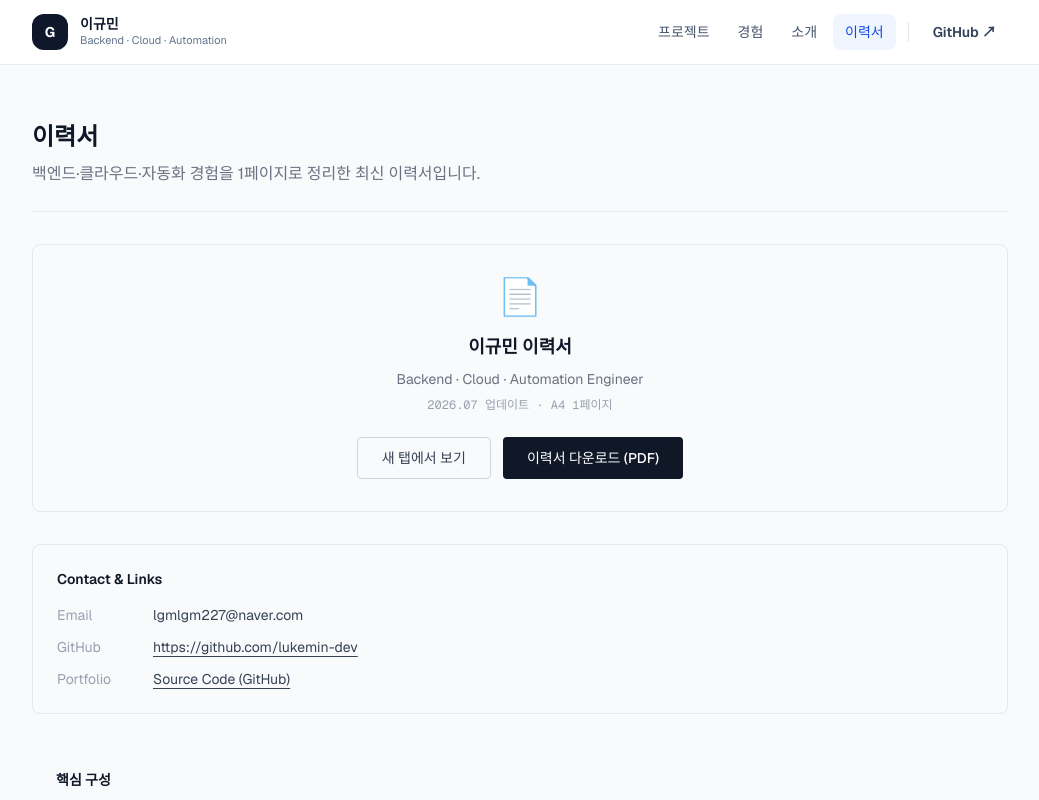
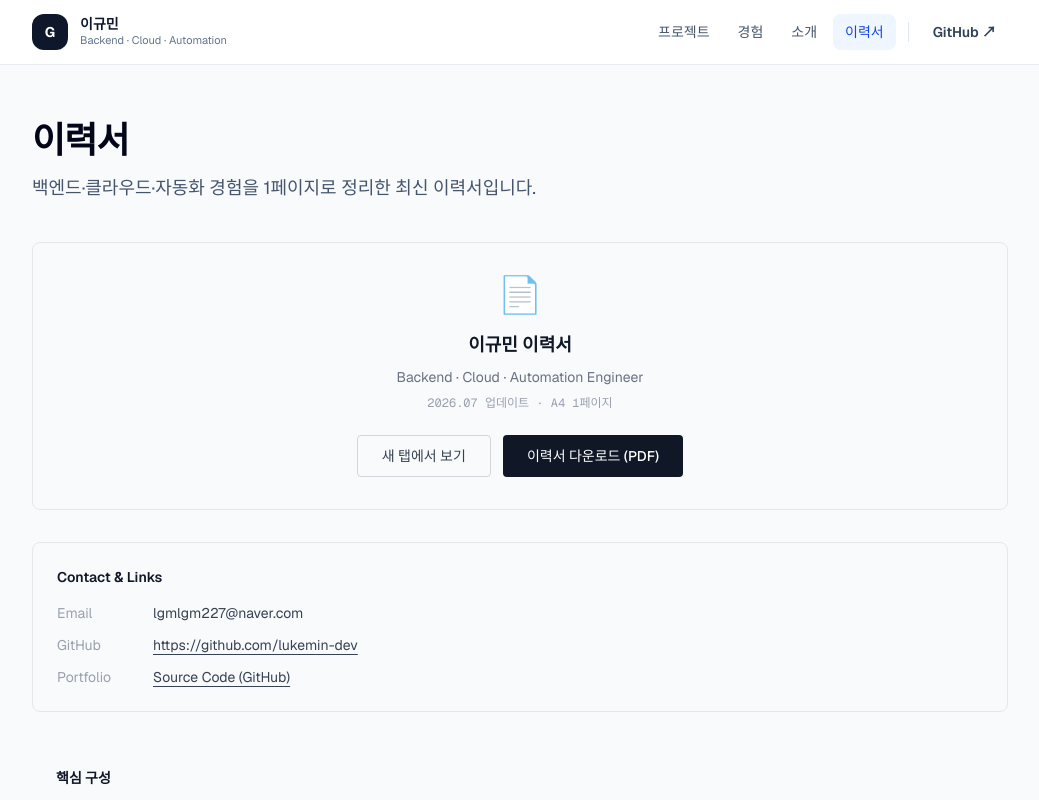
Before and after one commit to lukemin-dev/gyumin-archive, a Next.js app: page /resume in a window 1280 px wide. Shown: the top 800 px of the page, without its empty margins (120-1159 px from the left). Built offline with nearby package versions, Linux system fonts and the light colour scheme.

Commit message:
Improve page heading hierarchy

```diff
--- a/src/components/PageHeader.tsx
+++ b/src/components/PageHeader.tsx
@@ -1,13 +1,25 @@
 interface PageHeaderProps {
   title: string;
   description?: string;
+  eyebrow?: string;
 }
 
-export default function PageHeader({ title, description }: PageHeaderProps) {
+export default function PageHeader({ title, description, eyebrow }: PageHeaderProps) {
   return (
-    <div className="mb-8 pb-6 border-b border-gray-200">
-      <h1 className="text-2xl font-bold text-gray-900">{title}</h1>
-      {description && <p className="text-gray-500 mt-2">{description}</p>}
-    </div>
+    <header className="mb-10 max-w-3xl">
+      {eyebrow && (
+        <p className="mb-2 text-xs font-bold uppercase tracking-[0.16em] text-blue-600">
+          {eyebrow}
+        </p>
+      )}
+      <h1 className="text-3xl font-bold tracking-tight text-slate-950 sm:text-4xl">
+        {title}
+      </h1>
+      {description && (
+        <p className="mt-3 text-base leading-relaxed text-slate-600 sm:text-lg">
+          {description}
+        </p>
+      )}
+    </header>
   );
 }
```
